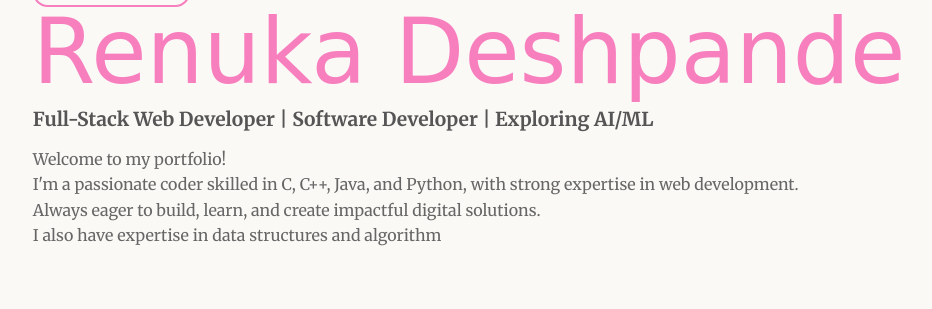
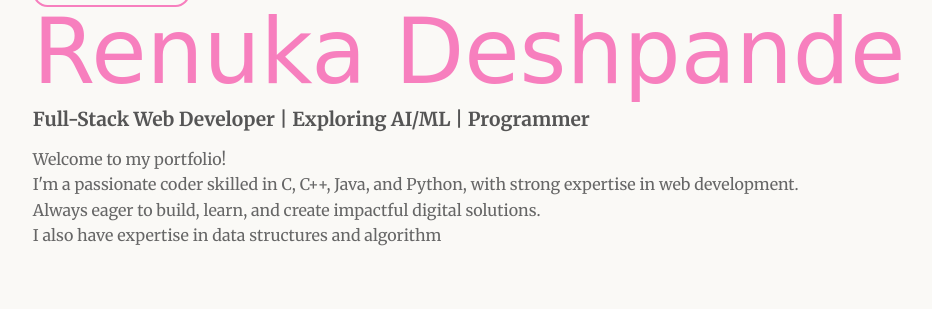
Before and after one commit to Renuka-deshpande/Portfolio, a Django app: page / in a window 1280 px wide. Shown: the part 210-519 px from the top of the page, without its empty margins (171-1103 px from the left). Run offline with Django 5.2, Linux system fonts and the light colour scheme; data comes from the database, SQL or seed files in the repository; some web fonts are replaced.

Commit message:
h2modified

```diff
--- a/templates/portfolio/index.html
+++ b/templates/portfolio/index.html
@@ -20,7 +20,7 @@
         <div>
           <h2>Hello there, I'm</h2>
           <h1>Renuka Deshpande</h1>
-          <h3>Full-Stack Web Developer | Software Developer | Exploring AI/ML</h3>
+          <h3>Full-Stack Web Developer | Exploring AI/ML | Programmer</h3>
           <p>
             Welcome to my portfolio!<br />
             I'm a passionate coder skilled in C, C++, Java, and Python, with strong expertise in web development.<br />
```
